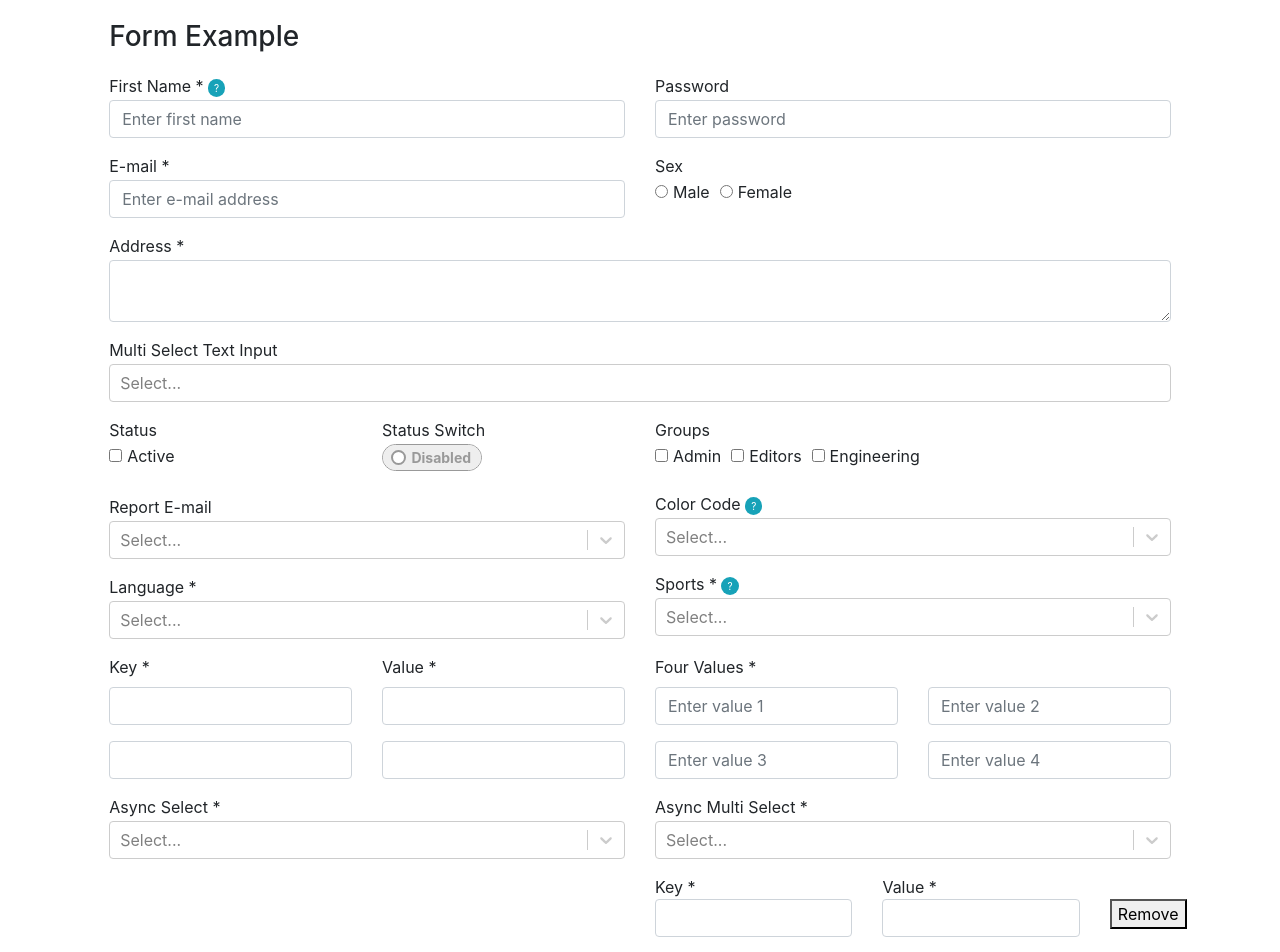
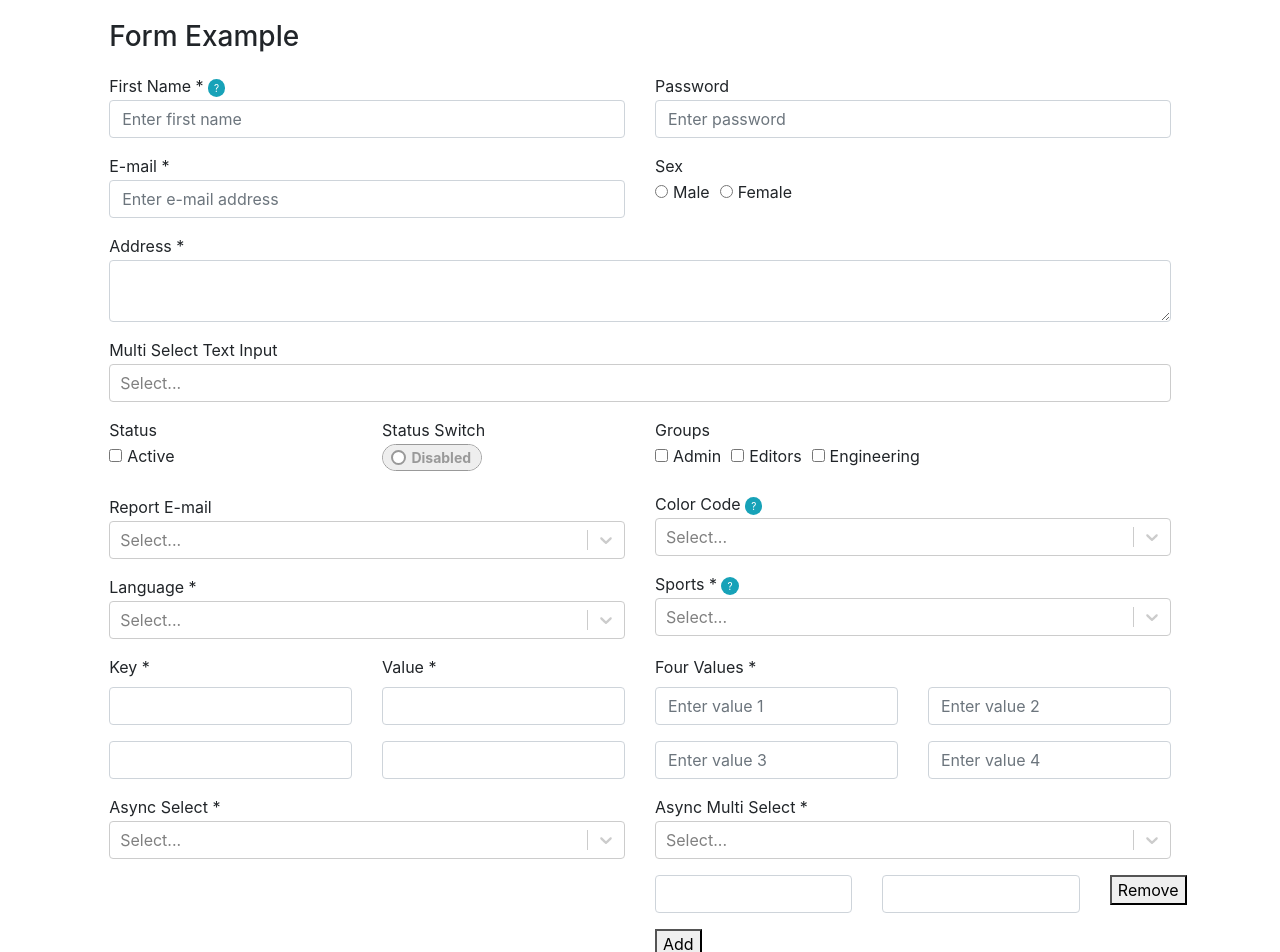
Before and after one commit to satishwaghela/react-form, a React (Create React App) app: page / in a window 1280 px wide. Shown: the top 952 px of the page. Built offline with nearby package versions, Linux system fonts and the light colour scheme.

Commit message:
Added array field

```diff
--- a/src/SimpleForm/KeyValueAddRemove.js
+++ /dev/null
@@ -1,104 +0,0 @@
-import React, { Component } from 'react';
-import PropTypes from 'prop-types';
-import _ from 'lodash';
-import { childPath } from '../form/FormUtils';
-import Form from '../form';
-const { String } = Form.Fields;
-
-export default class KeyValueAddRemove extends Component {
-  getForm () {
-    return _.get(this, 'context.form');
-  }
-
-  getValueArr () {
-    const { fieldKeyBasePath } = this.props;
-    return _.get(this, `context.form.props.formData.${fieldKeyBasePath}`, []);
-  }
-
-  setValueArr (formData, valueArr) {
-    const { fieldKeyBasePath } = this.props;
-    return _.set(formData, fieldKeyBasePath, valueArr);
-  }
-
-  getErrorArr () {
-    const { fieldKeyBasePath } = this.props;
-    return _.get(this, `context.form.state.errors.${childPath(fieldKeyBasePath)}`, []);
-  }
-
-  setErrorArr (errorArr) {
-    const { fieldKeyBasePath } = this.props;
-    return _.set(this, `context.form.state.errors.${childPath(fieldKeyBasePath)}`, errorArr);
-  }
-
-  handleAdd = () => {
-    const { fieldKeyBasePath } = this.props;
-    const form = this.getForm();
-    const { formData } = form.props;
-    const copyFormData = _.cloneDeep(formData);
-    const valueArr = _.get(copyFormData, fieldKeyBasePath, []);
-    valueArr.push(undefined);
-    this.setValueArr(copyFormData, valueArr);
-    form.onFieldValueChange(copyFormData, () => {
-      // form.forceUpdate();
-    });
-  }
-
-  handleRemove = (index) => {
-    const { fieldKeyBasePath } = this.props;
-    const form = this.getForm();
-    const { formData } = form.props;
-    const copyFormData = _.cloneDeep(formData);
-    const valueArr = _.get(copyFormData, fieldKeyBasePath, []);
-    const errorArr = this.getErrorArr();
-    valueArr.splice(index, 1);
-    errorArr.splice(index, 1);
-    this.setValueArr(copyFormData, valueArr);
-    this.setErrorArr(errorArr);
-    form.onFieldValueChange(copyFormData, () => {
-      // form.forceUpdate();
-    });
-  }
-
-  render () {
-    const { fieldKeyBasePath } = this.props;
-    const valueArr = this.getValueArr();
-    return (
-      <>
-        <div className='row'>
-          <div className='col-md-5'>Key *</div>
-          <div className='col-md-5'>Value *</div>
-        </div>
-        {_.map(valueArr, (v, i) => {
-          return (
-            <div className='row'>
-              <div className='col-md-5'>
-                <String
-                  fieldKeyPath={`${fieldKeyBasePath}.${i}.key`}
-                  validation={['required']}
-                />
-              </div>
-              <div className='col-md-5'>
-                <String
-                  fieldKeyPath={`${fieldKeyBasePath}.${i}.value`}
-                  validation={['required']}
-                />
-              </div>
-              <div className='col-md-2'>
-                <button onClick={() => this.handleRemove(i)}>Remove</button>
-              </div>
-            </div>
-          );
-        })}
-        <button onClick={this.handleAdd}>Add</button>
-      </>
-    );
-  }
-}
-
-KeyValueAddRemove.contextTypes = {
-  form: PropTypes.object
-};
-
-KeyValueAddRemove.propTypes = {
-  fieldKeyBasePath: PropTypes.string
-};
--- /dev/null
+++ b/src/SimpleForm/KeyValueComp.js
@@ -0,0 +1,24 @@
+import React from 'react';
+import { String } from '../form/Fields';
+
+export default function KeyValueComp ({ baseFieldKeyPath, onRemove }) {
+  return (
+    <div className='row'>
+      <div className='col-md-5'>
+        <String
+          fieldKeyPath={`${baseFieldKeyPath}.key`}
+          validation={['required']}
+        />
+      </div>
+      <div className='col-md-5'>
+        <String
+          fieldKeyPath={`${baseFieldKeyPath}.value`}
+          validation={['required']}
+        />
+      </div>
+      <div className='col-md-2'>
+        <button onClick={onRemove}>Remove</button>
+      </div>
+    </div>
+  );
+}
--- a/src/SimpleForm/SimpleForm.js
+++ b/src/SimpleForm/SimpleForm.js
@@ -5,7 +5,8 @@ import OtherInputs from './OtherInputs';
 import FixedKeyValue from './FixedKeyValue';
 import FixedFourValuesExample from './FixedFourValuesExample';
 import AsyncSelectExample from './AsyncSelectExample';
-import KeyValueAddRemove from './KeyValueAddRemove';
+import { ArrayAddRemove } from '../form/Fields';
+import KeyValueComp from './KeyValueComp';
 
 export default class SimpleForm extends Component {
   state = {
@@ -66,8 +67,9 @@ export default class SimpleForm extends Component {
               <div className='row'>
                 <div className='col-md-6' />
                 <div className='col-md-6'>
-                  <KeyValueAddRemove
-                    fieldKeyBasePath='myKeyValue'
+                  <ArrayAddRemove
+                    fieldKeyPath='myKeyValue'
+                    Child={KeyValueComp}
                   />
                 </div>
               </div>
--- /dev/null
+++ b/src/form/Fields/ArrayAddRemove.js
@@ -0,0 +1,60 @@
+import React from 'react';
+import _ from 'lodash';
+import { BaseField } from './BaseField';
+import { childPath } from '../FormUtils';
+
+export class ArrayAddRemove extends BaseField {
+  handleChange = (value) => {
+    super.handleChange(value);
+  }
+
+  handleAdd = (e) => {
+    const { fieldKeyPath } = this.props;
+    const value = [...this.getValue(fieldKeyPath, [])];
+    value.push(undefined);
+    this.handleChange(value);
+  }
+
+  handleRemove = (e, i) => {
+    const { fieldKeyPath } = this.props;
+    const value = [...this.getValue(fieldKeyPath, [])];
+    value.splice(i, 1);
+
+    const errors = this.getErrorArr();
+    errors.splice(i, 1);
+    this.setErrorArr(errors);
+
+    this.handleChange(value);
+  }
+
+  getErrorArr () {
+    const { fieldKeyPath } = this.props;
+    return _.get(this, `context.form.state.errors.${childPath(fieldKeyPath)}`, []);
+  }
+
+  setErrorArr (errorArr) {
+    const { fieldKeyPath } = this.props;
+    return _.set(this, `context.form.state.errors.${childPath(fieldKeyPath)}`, errorArr);
+  }
+
+  getField = () => {
+    const { fieldKeyPath, Child } = this.props;
+    const valueArr = this.getValue(fieldKeyPath, []);
+    return (
+      <>
+        {_.map(valueArr, (value, i) => {
+          const baseFieldKeyPath = `${fieldKeyPath}.${i}`
+          return (
+            <Child
+              key={baseFieldKeyPath}
+              baseFieldKeyPath={baseFieldKeyPath}
+              value={value}
+              onRemove={e => this.handleRemove(e, i)}
+            />
+          )
+        })}
+        <button onClick={this.handleAdd}>Add</button>
+      </>
+    );
+  }
+}
--- a/src/form/Fields/index.js
+++ b/src/form/Fields/index.js
@@ -15,3 +15,4 @@ export { String } from './String';
 export { Number } from './Number';
 export { Password } from './Password';
 export { TextArea } from './TextArea';
+export { ArrayAddRemove } from './ArrayAddRemove';
```
